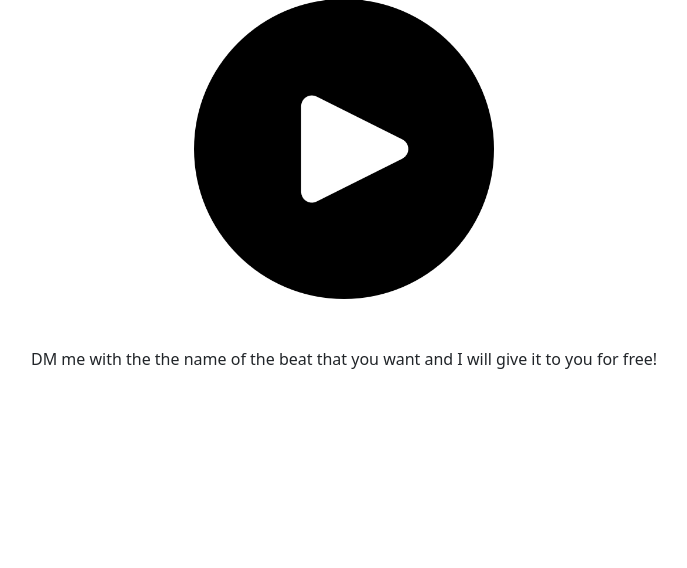
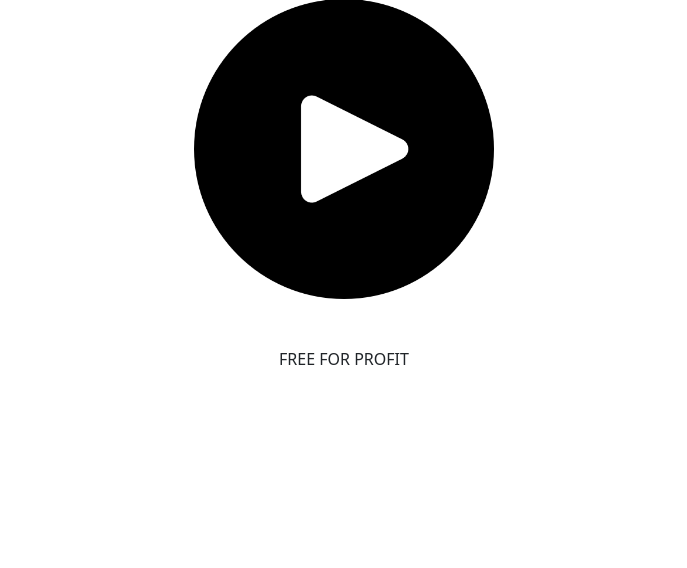
Before and after one commit to Chengetanaim/beatz-by-che, a Django app: page / in a window 1280 px wide. Shown: the part 240-808 px from the top of the page, without its empty margins (296-983 px from the left). Run offline with Django 3.2, Linux system fonts and the light colour scheme; some libraries are stand-ins or nearby versions.

Commit message:
Update index.html

```diff
--- a/beatzbychee/templates/beatzbychee/index.html
+++ b/beatzbychee/templates/beatzbychee/index.html
@@ -41,12 +41,12 @@
       <img src="{% static 'media/play-button.png' %}" width="300">
 
 
-    <br>
-    <br>
-    <br>
+        <br>
+        <br>
+        <br>
 
        <p class="fw-normal">
-           DM me with the the name of the beat that you want and I will give it to you for free! </p>
+           FREE FOR PROFIT </p>
 
     </div>
 
```
